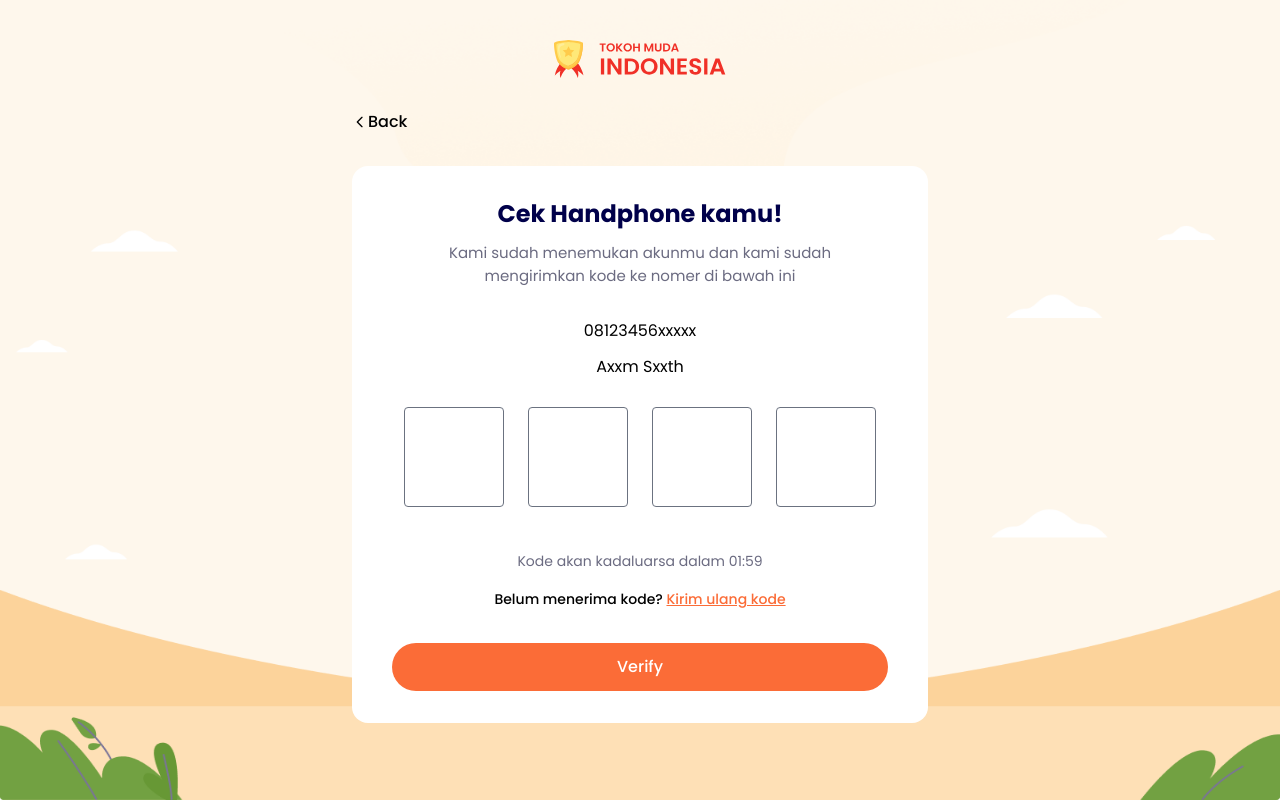
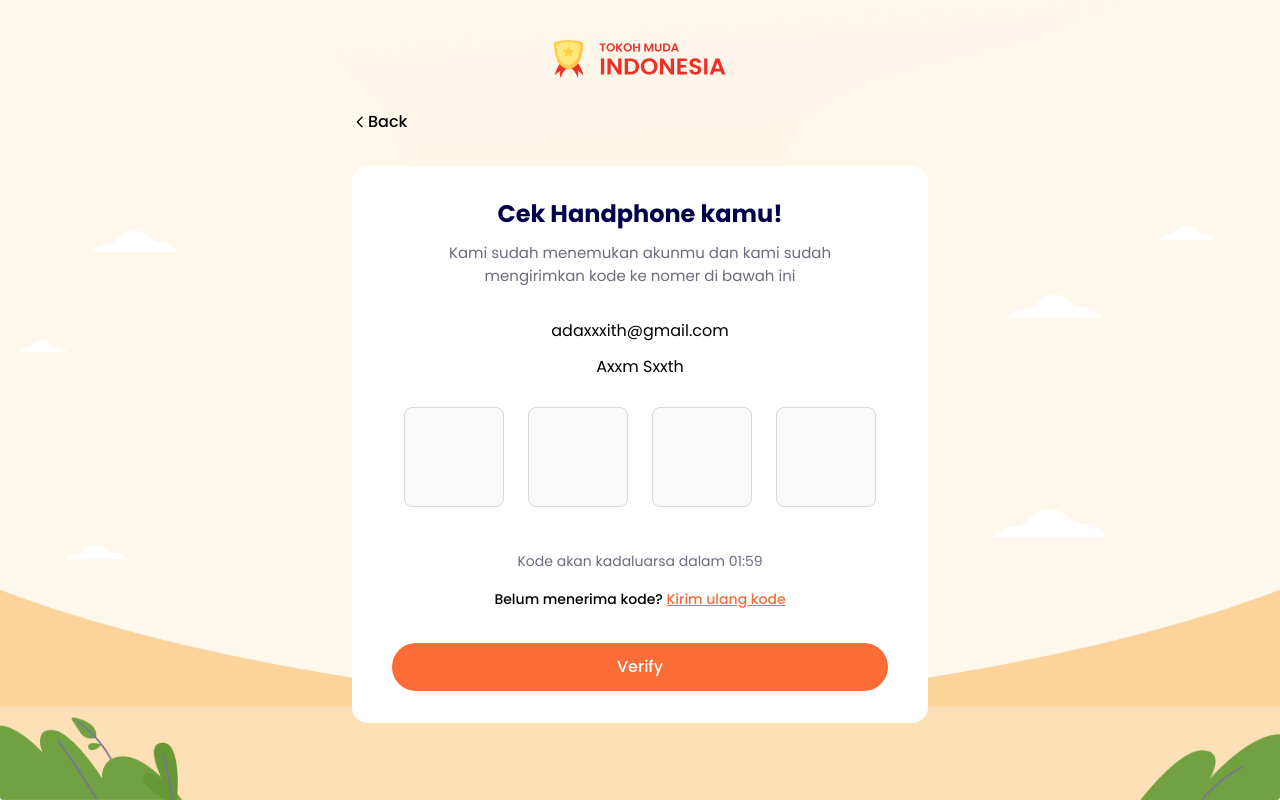
Before and after one commit to incognitoPlayer/online-course-Reactjs, a React (Create React App) app: page /verifyforgotpassword in a window 1280 px wide. Built offline with nearby package versions, Linux system fonts and the light colour scheme.

Commit message:
modified input otp

```diff
--- a/public/index.html
+++ b/public/index.html
@@ -1,17 +1,21 @@
 <!DOCTYPE html>
 <html lang="en">
-
   <head>
     <meta charset="utf-8" />
     <link rel="icon" href="%PUBLIC_URL%/favicon.png" />
     <meta name="viewport" content="width=device-width, initial-scale=1" />
     <meta name="theme-color" content="#000000" />
-  <meta name="description" content="Web site created using create-react-app" />
+    <meta
+      name="description"
+      content="Web site created using create-react-app"
+    />
     <link rel="apple-touch-icon" href="%PUBLIC_URL%/logo192.png" />
     <link rel="preconnect" href="https://fonts.googleapis.com" />
     <link rel="preconnect" href="https://fonts.gstatic.com" crossorigin />
-  <link href="https://fonts.googleapis.com/css2?family=Poppins:wght@100;300;400;500;600;700;900&display=swap"
-    rel="stylesheet" />
+    <link
+      href="https://fonts.googleapis.com/css2?family=Poppins:wght@100;300;400;500;600;700;900&display=swap"
+      rel="stylesheet"
+    />
     <!--
       manifest.json provides metadata used when your web app is installed on a
       user's mobile device or desktop. See https://developers.google.com/web/fundamentals/web-app-manifest/
@@ -29,6 +33,16 @@
     <style>
       * {
         font-family: "Poppins", sans-serif;
+      }
+      input::-webkit-outer-spin-button,
+      input::-webkit-inner-spin-button {
+        -webkit-appearance: none;
+        margin: 0;
+      }
+
+      /* Firefox */
+      input[type="number"] {
+        -moz-appearance: textfield;
       }
     </style>
     <title>Tokoh Muda Indonesia</title>
@@ -48,5 +62,4 @@
       To create a production bundle, use `npm run build` or `yarn build`.
     -->
   </body>
-
 </html>
--- a/src/components/InputOtp.jsx
+++ b/src/components/InputOtp.jsx
@@ -1,8 +1,8 @@
 const InputOtp = () => {
   return (
     <input
-      class="m-2 flex-1 border h-[100px] w-[100px] text-center rounded text-5xl"
-      type="text"
+      class="m-2 bg-[#FAFAFA] border-[#d8d8d8] flex-1 border h-[100px] w-[100px] text-center text-5xl focus:ring-0 focus:ring-offset-0 rounded-lg focus:ring-primaryColor focus:border-primaryColor"
+      type="number"
       maxlength="1"
     />
   );
--- a/src/pages/VerifyForgotPassword.jsx
+++ b/src/pages/VerifyForgotPassword.jsx
@@ -42,7 +42,7 @@ const VerifyForgotPassword = () => {
           desc="Kami sudah menemukan akunmu dan kami sudah mengirimkan kode ke nomer di bawah ini"
         >
           <form className="max-w-lg mx-auto">
-            <p className="text-center">08123456xxxxx</p>
+            <p className="text-center">adaxxxith@gmail.com</p>
             <p className="text-center pt-2">Axxm Sxxth</p>
             <div className="flex mt-3">
               <InputOtp />
```
Lines whose indentation alone changed are shown as unchanged.
